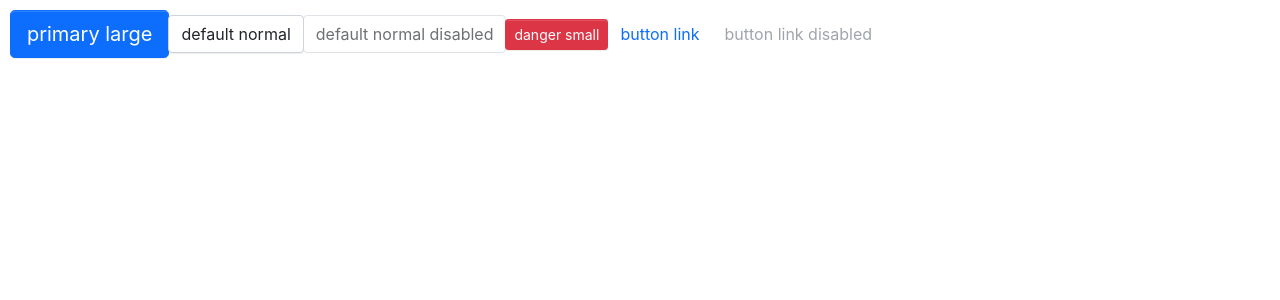
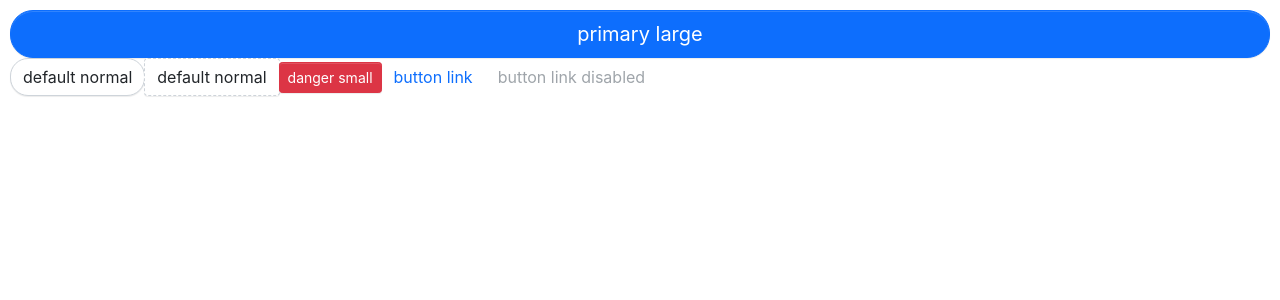
Before and after one commit to xuasir/fruit-ui-react, a React (Create React App) app: page / in a window 1280 px wide. Shown: the top 300 px of the page. Built offline with nearby package versions, Linux system fonts and the light colour scheme.

Commit message:
feat(button.test): 为button组件添加单元测试
集成jest,react-testing-library并为button组件添加四组单元测试

```diff
--- a/src/app.tsx
+++ b/src/app.tsx
@@ -1,16 +1,25 @@
 import React from "react";
-import Button, { ButtonSize, ButtonType } from "./components/Button/Button";
+import Button, {
+  ButtonSize,
+  ButtonType,
+  ButtonShape,
+} from "./components/Button/Button";
 
 function App() {
   return (
     <div className="App" style={{ padding: "10px" }}>
-      <Button buttonType={ButtonType.Primary} size={ButtonSize.Large}>
+      <Button
+        shape={ButtonShape.Round}
+        block
+        buttonType={ButtonType.Primary}
+        size={ButtonSize.Large}
+      >
         primary large
       </Button>
-      <Button buttonType={ButtonType.Default}>default normal</Button>
-      <Button buttonType={ButtonType.Default} disabled>
-        default normal disabled
+      <Button shape={ButtonShape.Round} buttonType={ButtonType.Default}>
+        default normal
       </Button>
+      <Button buttonType={ButtonType.Dashed}>default normal</Button>
       <Button buttonType={ButtonType.Danger} size={ButtonSize.Small}>
         danger small
       </Button>
```
Also changed, not shown: src/setupTests.ts (added, +1 -0 lines), 1 other file (tests, documents, lock files or other folders).
